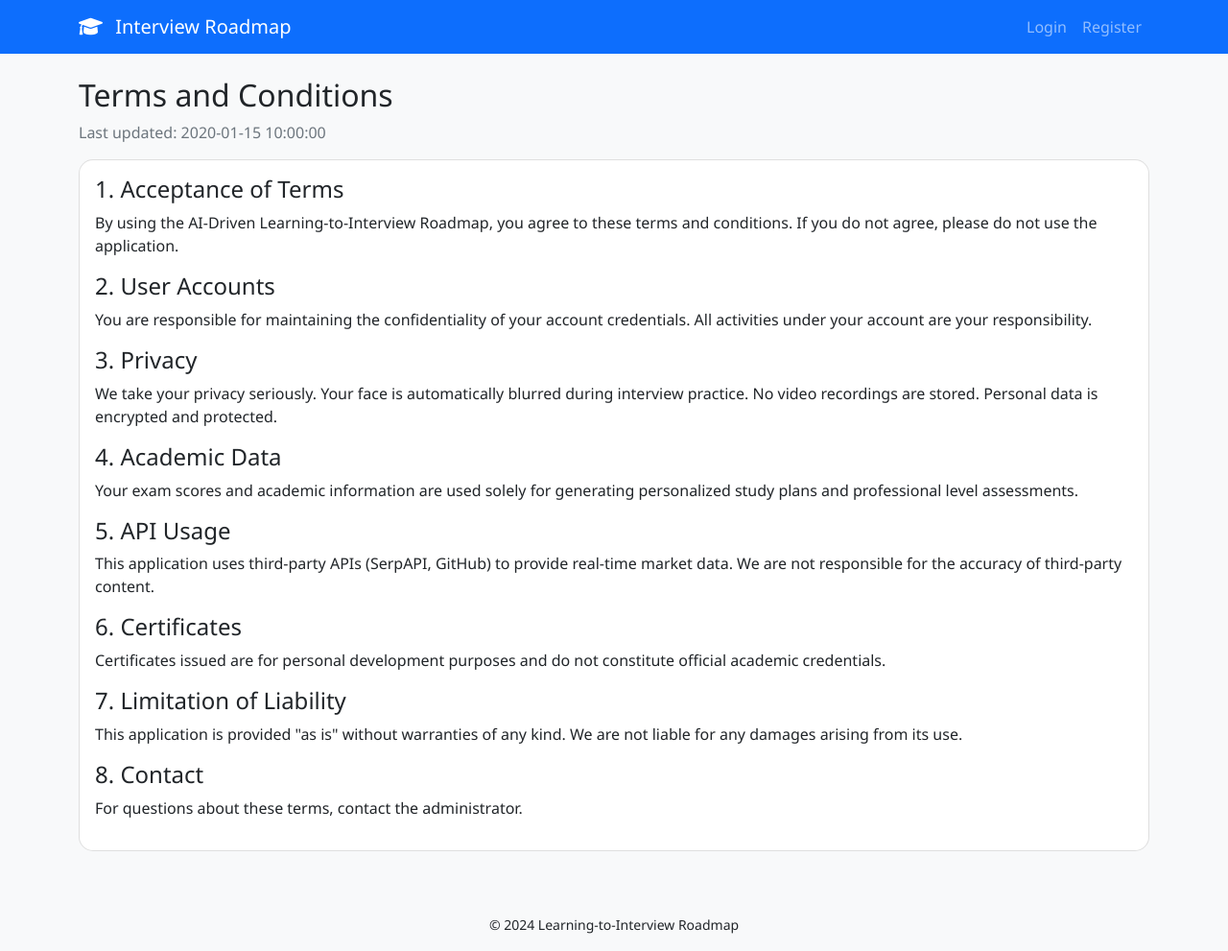
After one commit to saniya-zoss096/interview-roadmap, a Flask app: template templates/terms.html in a window 1280 px wide. The commit adds this page. Shown: the whole page at 96% size. Run offline with Flask 3, Linux system fonts and the light colour scheme; the template is opened without the code that fills it: most values are stand-ins (such as "Sample title", 1, 10 or a date in 2020); parts of the project's set-up code (start-up, migrations or seed data) failed here and were passed over.

Commit message:
Added Terms page and updated register link

```diff
--- a/templates/register.html
+++ b/templates/register.html
@@ -70,7 +70,7 @@
                         <div class="mb-3 form-check">
                             <input type="checkbox" class="form-check-input" id="terms" required>
                             <label class="form-check-label" for="terms">
-                                I agree to the <a href="#" class="text-primary">Terms & Conditions</a>
+                                I agree to the <a href="{{ url_for('terms') }}" target="_blank" class="text-primary">Terms & Conditions</a>
                             </label>
                         </div>
 
--- /dev/null
+++ b/templates/terms.html
@@ -0,0 +1,35 @@
+{% extends "base.html" %}
+{% block content %}
+<div class="container mt-4">
+    <h2>Terms and Conditions</h2>
+    <p class="text-muted">Last updated: {{ current_date }}</p>
+
+    <div class="card mt-3">
+        <div class="card-body">
+            <h4>1. Acceptance of Terms</h4>
+            <p>By using the AI-Driven Learning-to-Interview Roadmap, you agree to these terms and conditions. If you do not agree, please do not use the application.</p>
+
+            <h4>2. User Accounts</h4>
+            <p>You are responsible for maintaining the confidentiality of your account credentials. All activities under your account are your responsibility.</p>
+
+            <h4>3. Privacy</h4>
+            <p>We take your privacy seriously. Your face is automatically blurred during interview practice. No video recordings are stored. Personal data is encrypted and protected.</p>
+
+            <h4>4. Academic Data</h4>
+            <p>Your exam scores and academic information are used solely for generating personalized study plans and professional level assessments.</p>
+
+            <h4>5. API Usage</h4>
+            <p>This application uses third-party APIs (SerpAPI, GitHub) to provide real-time market data. We are not responsible for the accuracy of third-party content.</p>
+
+            <h4>6. Certificates</h4>
+            <p>Certificates issued are for personal development purposes and do not constitute official academic credentials.</p>
+
+            <h4>7. Limitation of Liability</h4>
+            <p>This application is provided "as is" without warranties of any kind. We are not liable for any damages arising from its use.</p>
+
+            <h4>8. Contact</h4>
+            <p>For questions about these terms, contact the administrator.</p>
+        </div>
+    </div>
+</div>
+{% endblock %}
```
